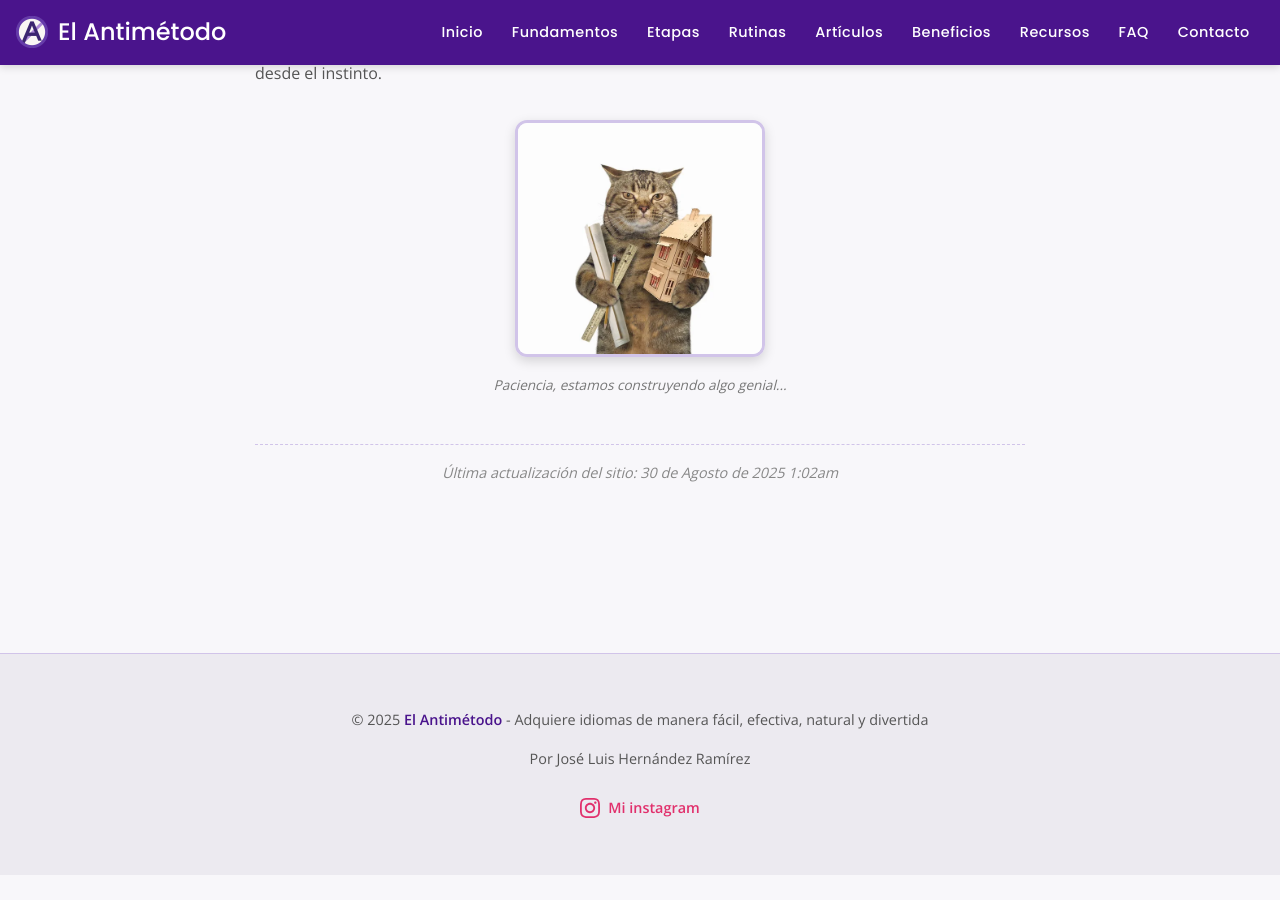
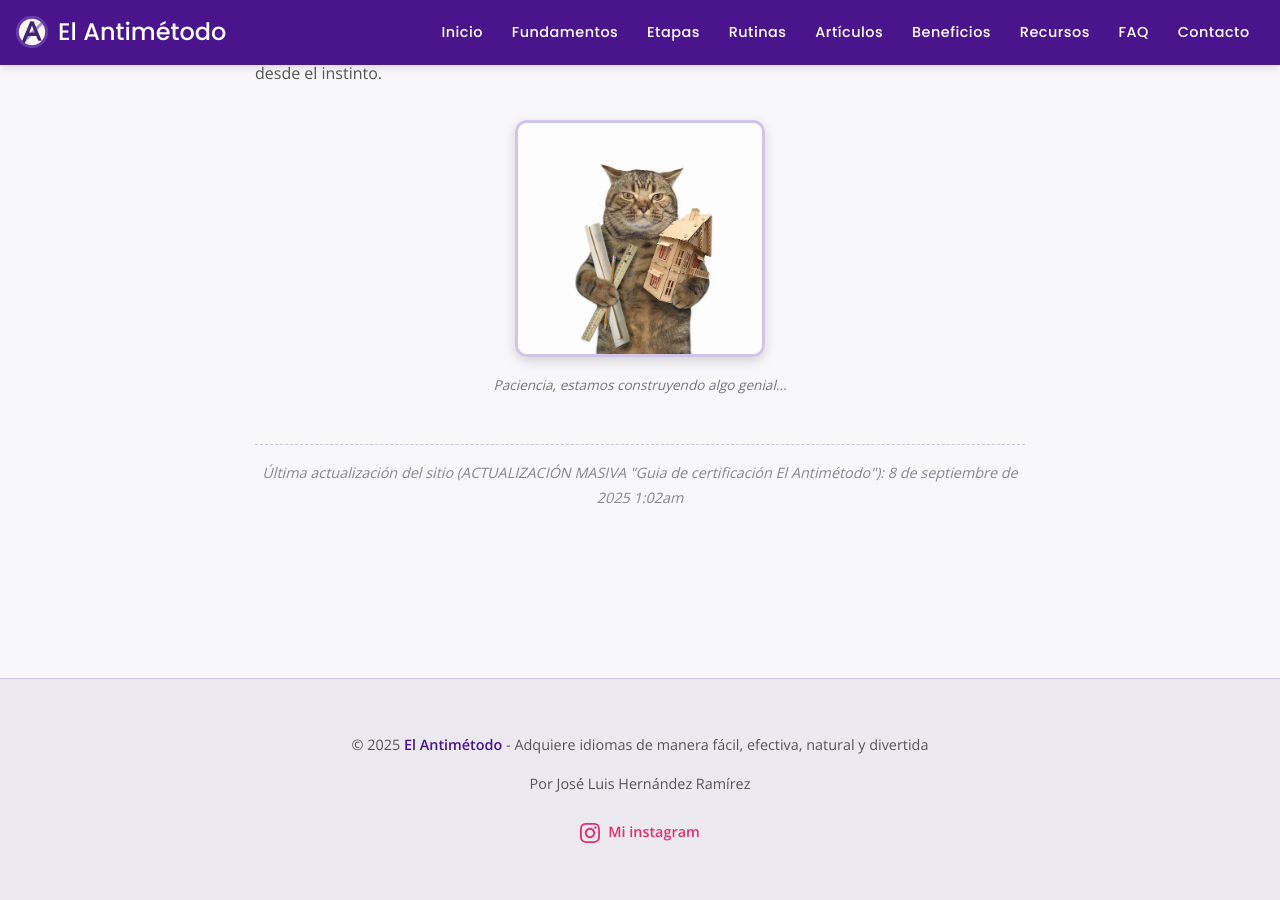
Before and after one commit to LuiseM93/ElAntimetodo, a Jekyll site: the page built from index.md, in a window 1280 px wide and 900 px high, scrolled down 5374 px. Built offline with Jekyll 4.4.1, drawn with Linux system fonts in a browser that asks for light colours; before the commit the page ends 6249 px from its top, so only the background shows below that.

Commit message:
Update index.md

```diff
--- a/index.md
+++ b/index.md
@@ -325,7 +325,7 @@ description: Aprende idiomas de forma natural y divertida con El Antimétodo. Si
         <p style="font-size:0.85em; color: #777; margin-top: 0.5rem;"><em>Paciencia, estamos construyendo algo genial...</em></p>
     </div>
      <p style="text-align: center; font-size: 0.9em; color: #888; margin-top: 3rem; border-top: 1px dashed var(--light-purple-color); padding-top: 1rem;">
-       <em>Última actualización del sitio: 30 de Agosto de 2025 1:02am</em>
+       <em>Última actualización del sitio (ACTUALIZACIÓN MASIVA "Guia de certificación El Antimétodo"): 8 de septiembre de 2025 1:02am</em>
      </p>
   </section>
 
```
